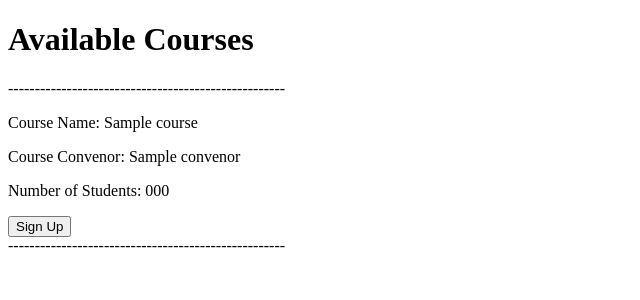
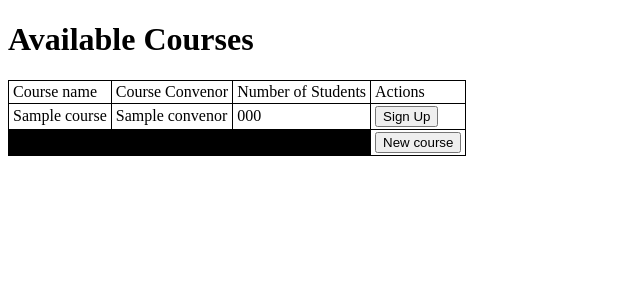
Before and after one commit to Tom-W-Allen/FastAPICourseBooking, a FastAPI app: template CourseBookingApp/templates/ViewCourses.html in a window 1280 px wide. Shown: the top 300 px of the page, without its empty margins (0-640 px from the left). Run offline with FastAPI, Linux system fonts and the light colour scheme; the template is opened without the code that fills it: most values are stand-ins (such as "Sample title", 1, 10 or a date in 2020).

Commit message:
Added sign-up and change course list to HTML table
- Changed the course list to display as a HTML table
- Added a sign-up form
- Added a sign-up confirmation page

```diff
--- a/CourseBookingApp/main.py
+++ b/CourseBookingApp/main.py
@@ -8,14 +8,15 @@ templates = Jinja2Templates(directory="templates")
 
 
 class Course:
-    def __init__(self, course_name, convenor, number_of_students):
+    def __init__(self, course_id, course_name, convenor, number_of_students):
+        self.course_id = course_id
         self.course_name = course_name
         self.convenor = convenor
         self.number_of_students = number_of_students
 
 
-course_list = [Course("Biology", "Jim Smith", 5),
-               Course("Maths", "Jack Jones", 8)]
+course_list = [Course(0, "Biology", "Jim Smith", 5),
+               Course(1, "Maths", "Jack Jones", 8)]
 
 
 @app.get("/")
@@ -28,3 +29,14 @@ async def test(request: Request):
     return templates.TemplateResponse(request=request,
                                       name="ViewCourses.html",
                                       context={"course_list": course_list})
+
+@app.get("/courses/sign-up", response_class=HTMLResponse)
+async def test(request: Request):
+    return templates.TemplateResponse(request=request,
+                                      name="CourseSignUp.html",
+                                      context={"course_list": course_list})
+
+@app.post("/courses/sign-up", response_class=HTMLResponse)
+async def test(request: Request):
+    return templates.TemplateResponse(request=request,
+                                      name="CourseSignUpSuccess.html")
--- a/CourseBookingApp/templates/ViewCourses.html
+++ b/CourseBookingApp/templates/ViewCourses.html
@@ -3,18 +3,66 @@
     <head>
         <meta charset="UTF-8">
         <title>Title</title>
+        <style>
+            table,
+            table td {
+                /* Add a border */
+                border: 1px solid black;
+                /* Collapse any overlapping border */
+                border-collapse: collapse;
+                padding: 2px 4px;
+            }
+
+            table td.blocked {
+                background: black;
+            }
+        </style>
     </head>
     <body>
         <h1>Available Courses</h1>
-<div>----------------------------------------------------</div>
+        <table>
+            <thead>
+                <tr>
+                    <td>
+                        Course name
+                    </td>
+                    <td>
+                        Course Convenor
+                    </td>
+                    <td>
+                        Number of Students
+                    </td>
+                    <td>
+                        Actions
+                    </td>
+                </tr>
+            </thead>
+            <tbody>
                 {% for course in course_list %}
-    <p>Course Name:        {{ course.course_name }}</p>
-    <p>Course Convenor:    {{ course.convenor }}</p>
-    <p>Number of Students: {{ course.number_of_students }}</p>
+                    <tr>
+                        <td>{{ course.course_name }}</td>
+                        <td>{{ course.convenor }}</td>
+                        <td>{{ course.number_of_students }}</td>
+                        <td>
                             <form method="POST">
                                 <input type="submit" value="Sign Up">
                             </form>
-    <div>----------------------------------------------------</div>
+                        </td>
+                    </tr>
                 {% endfor %}
+                <!-- TODO: IF ADMIN/COURSE STAFF -->
+                <tr>
+                    <td class="blocked"></td>
+                    <td class="blocked"></td>
+                    <td class="blocked"></td>
+                    <td>
+                        <form method="POST">
+                            <input type="submit" value="New course">
+                        </form>
+                    </td>
+                </tr>
+                <!-- -->
+            </tbody>
+        </table>
     </body>
 </html>
```
Also changed, not shown: CourseBookingApp/templates/CourseSignUp.html (added, +55 -0 lines), CourseBookingApp/templates/CourseSignUpSuccess.html (added, +28 -0 lines). Lines whose indentation alone changed are shown as unchanged.
